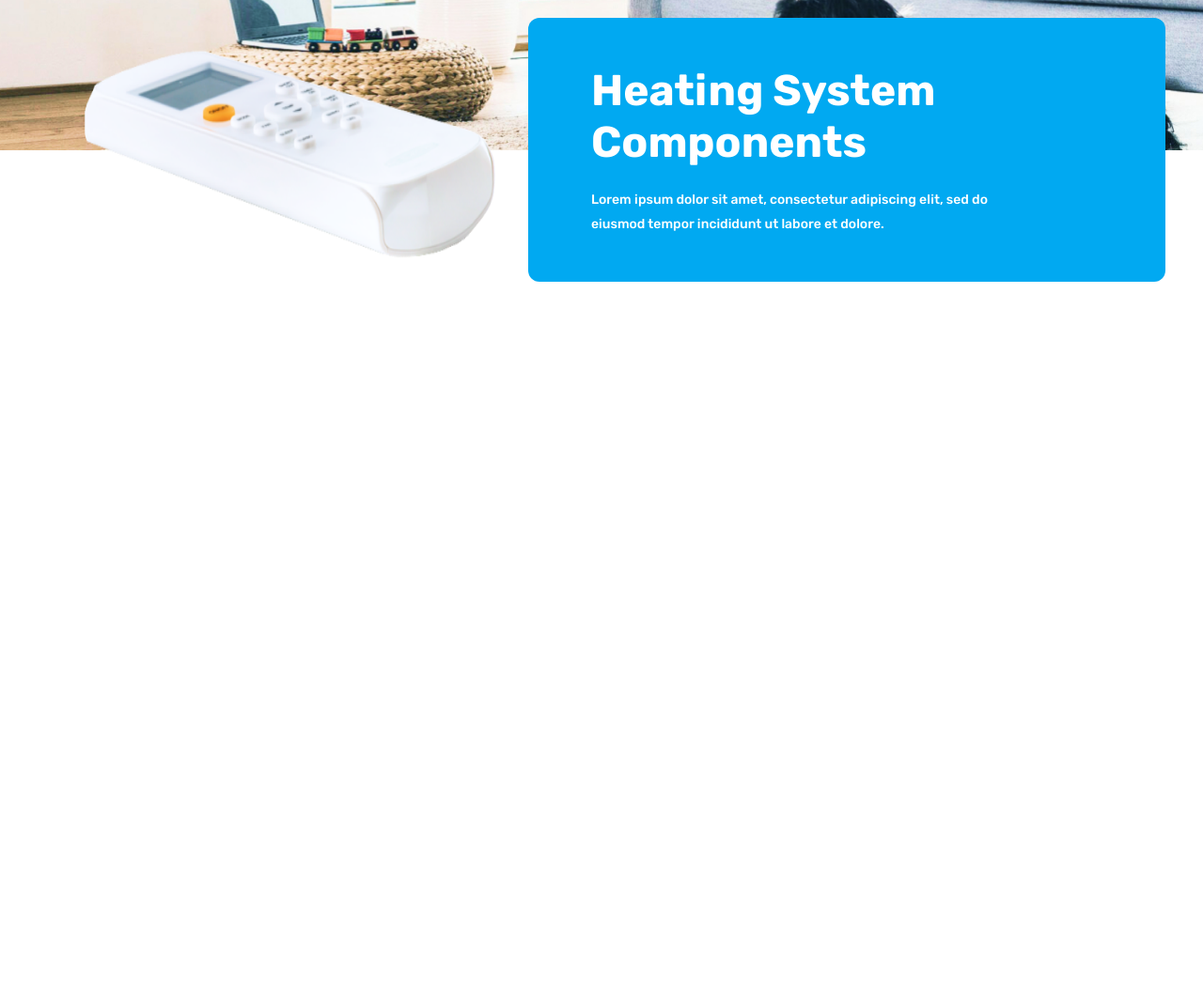
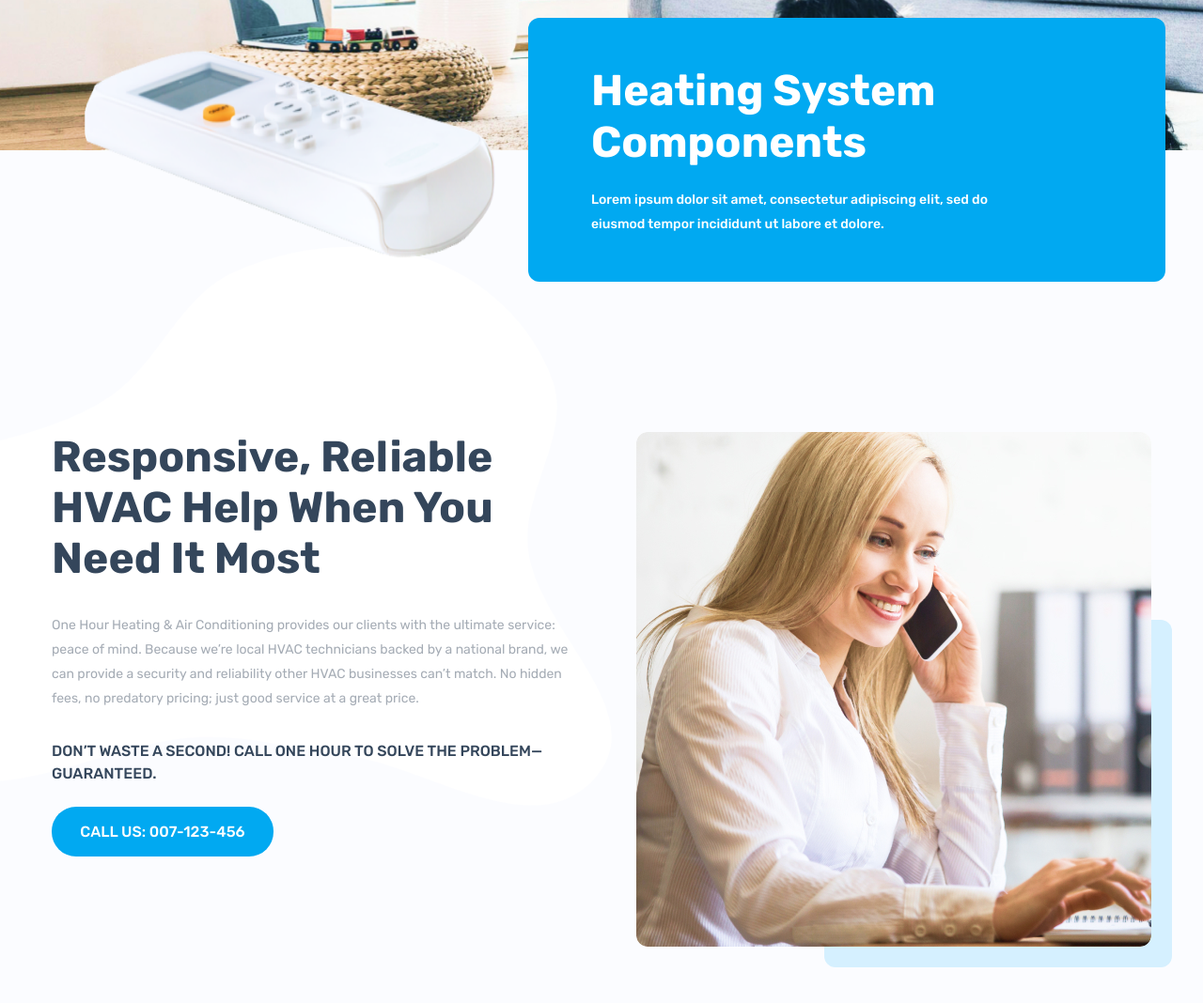
Before and after one commit to Dencho96/HVAC, a website: page app/index.html in a window 1280 px wide. Shown: the part 2678-3746 px from the top of the page at 94% size. Before the commit the page ends 2978 px from the top, so only its background shows below. Drawn offline with nearby package versions, Linux system fonts and the light colour scheme.

Commit message:
added support section

```diff
--- a/app/index.html
+++ b/app/index.html
@@ -260,6 +260,36 @@
                 </div>
             </div>
         </section>
+        <section class="support">
+            <div class="container">
+                <div class="support__inner d-flex">
+                    <div class="support__box">
+                        <div class="support__title">
+                            Responsive, Reliable
+                            HVAC
+                            Help When You
+                            Need It Most
+                        </div>
+                        <div class="support__text">
+                            One Hour Heating & Air Conditioning provides our clients with the ultimate service: peace of
+                            mind. Because we’re local HVAC technicians backed by a national brand, we can provide a
+                            security and reliability other HVAC businesses can’t match. No hidden fees, no predatory
+                            pricing; just good service at a great price.
+                        </div>
+                        <div class="support__cta">
+                            Don’t Waste a Second! Call One Hour to Solve
+                            the Problem—Guaranteed.
+                        </div>
+                        <a class="btn support__btn" href="tel:007123456">
+                            Call Us: 007-123-456
+                        </a>
+                    </div>
+                    <div class="support__img-wrapper">
+                        <img class="support__img" src="images/support-img.jpg" alt="Vast HVAC Support">
+                    </div>
+                </div>
+            </div>
+        </section>
     </main>
 
     <footer class="footer">
--- /dev/null
+++ b/app/scss/page-index/_support.scss
@@ -0,0 +1,74 @@
+.support {
+    padding: 300px 0 155px;
+    background-color: #FBFCFF;
+    background-image: url('../../images/support-bg.svg');
+    background-size: contain;
+    background-position: center left;
+    background-repeat: no-repeat;
+
+    &__inner {
+        justify-content: space-between;
+    }
+
+    &__box {
+        max-width: 570px;
+        width: 100%;
+    }
+
+    &__title,
+    &__text {
+        margin-bottom: 31px;
+    }
+
+    &__title,
+    &__cta {
+        color: $dark-blue
+    }
+
+    &__title {
+        font-size: 46px;
+        line-height: 54px;
+        font-weight: 700;
+    }
+
+    &__text {
+        font-size: 14px;
+        line-height: 26px;
+        color: #A5ACB5;
+    }
+
+    &__cta {
+        margin-bottom: 23px;
+        line-height: 24px;
+        font-weight: 500;
+        text-transform: uppercase;
+    }
+
+    &__img-wrapper,
+    &__img {
+        position: relative;
+    }
+
+    &__img-wrapper {
+        line-height: 0;
+
+        &::before {
+            content: "";
+            position: absolute;
+            bottom: -22px;
+            right: -22px;
+            width: 370px;
+            height: 370px;
+            border-radius: 12px;
+            background-color: #D5F0FF;
+        }
+    }
+
+    &__img {
+        max-width: 548px;
+        width: 100%;
+        border-radius: 12px;
+        object-fit: contain;
+        object-position: center;
+    }
+}
--- a/app/scss/style.scss
+++ b/app/scss/style.scss
@@ -9,3 +9,4 @@
 @import 'page-index/service';
 @import 'page-index/advantages';
 @import 'page-index/promo';
+@import 'page-index/support';
```
Also changed, not shown: app/css/style.min.css, app/images/support-bg.svg (added), app/images/support-img.jpg (added).
